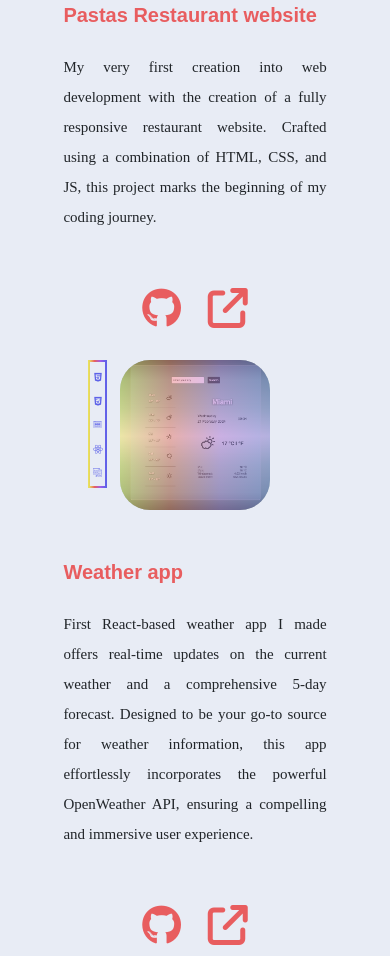
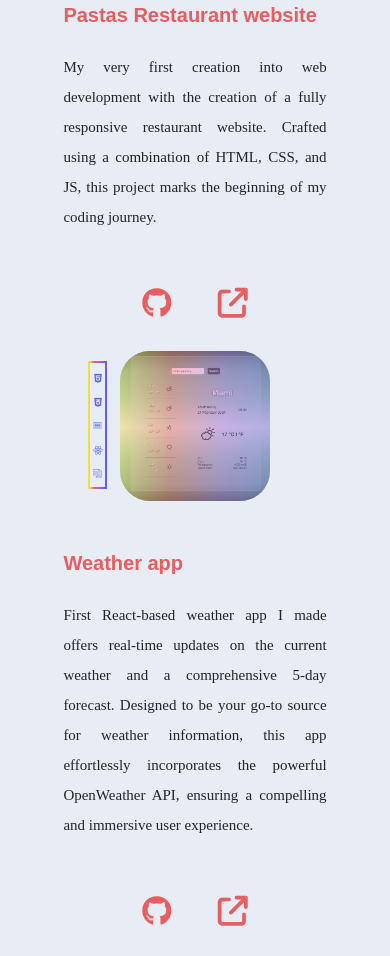
Before and after one commit to shallashuch/Portfolio-ilaria, a plain HTML site: page dist/index.html in a window 390 px wide. Shown: the part 5843-6799 px from the top of the page. Drawn offline with nearby package versions, Linux system fonts and the light colour scheme; a script that the page names is missing; a web font is replaced by a local one.

Commit message:
size img mobile

```diff
--- a/scss/_responsive.scss
+++ b/scss/_responsive.scss
@@ -811,11 +811,11 @@
           }
           & #pastas-skills {
             left: 30px;
-            top: 0px;
+            top: 10px;
           }
           & #notes-skills {
             left: 30px;
-            top: 0px;
+            top: 10px;
           }
           & .project-foto-container {
             width: 150px;
@@ -831,7 +831,7 @@
             & .project-content-description {
               & .project-content-link {
                 & i {
-                  font-size: 40px;
+                  font-size: 30px;
                 }
               }
             }
@@ -840,7 +840,7 @@
         & #weather-project-item {
           & #weather-skills {
             left: 25px;
-            top: 0px;
+            top: 10px;
           }
         }
       }
```
Also changed, not shown: dist/css/main.css, 1 other file.
